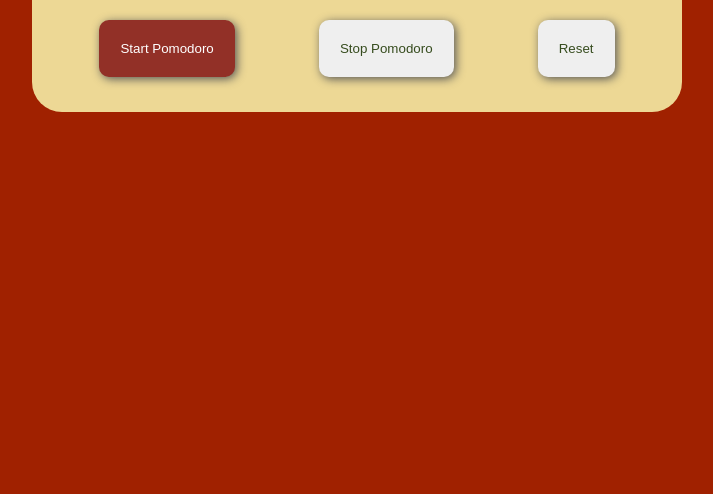
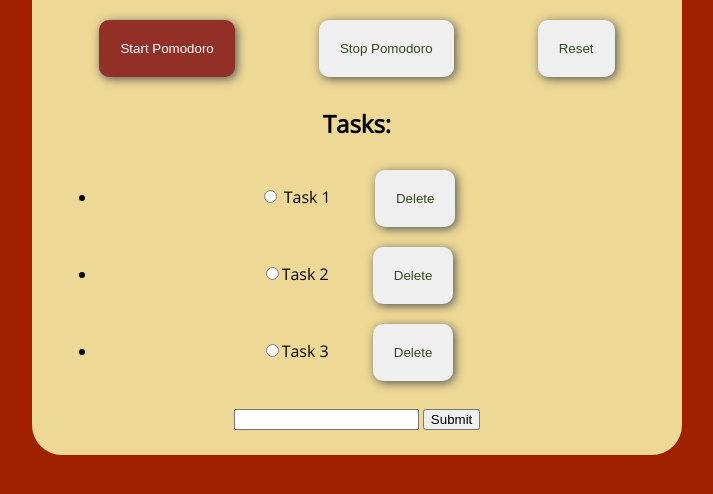
Before and after one commit to jfcisco/pomodoro-timer, a plain HTML site: page index.html in a window 1280 px wide. Shown: the part 400-894 px from the top of the page, without its empty margins (283-996 px from the left). Before the commit the page ends 800 px from the top, so only its background shows below. Drawn offline with nearby package versions, Linux system fonts and the light colour scheme.

Commit message:
Add task list

```diff
--- a/index.html
+++ b/index.html
@@ -4,35 +4,50 @@
 <head>
   <meta charset="UTF-8">
   <title>Pomodoro Timer</title>
-
-
   <link rel='stylesheet' href='https://fonts.googleapis.com/css?family=Open+Sans'>
-
   <link rel="stylesheet" href="css/style.css">
-
-
 </head>
 
 <body>
-
   <div class="timer">
     <h1>Simply Pomodoro</h1>
     <p id="time"></p>
     <div class="row">
-    <button class="btn" id="start">Start Pomodoro</button>
-    <button class="btn" id="stop">Stop Pomodoro</button>
-    <button class="btn" id="reset">Reset</button>
+      <button class="btn" id="start" type="button">Start Pomodoro</button>
+      <button class="btn" id="stop" type="button">Stop Pomodoro</button>
+      <button class="btn" id="reset" type="button">Reset</button>
+      <!-- TODO: Style button to show feedback when clicked. Also, disable outline. -->
     </div>
   </div>
-  <script src='http://cdnjs.cloudflare.com/ajax/libs/jquery/2.1.3/jquery.min.js'></script>
+
+  <div id="todo-list">
+    <h2>Tasks:</h2>
+    <ul id="task-list">
+      <!-- Is the button an inline element? -->
+      <li class="task">
+        <label><input type="radio" name="task"> Task 1</label>
+        <button type="button" class="delete-button">Delete</button>
+      </li>
 
 
+    <li class="task">
+        <label><input type="radio" name="task">Task 2</label>
+        <button type="button" class="delete-button">Delete</button>
+      </li>
 
+    <li class="task">
+        <label><input type="radio" name="task">Task 3</label>
+        <button type="button" class="delete-button">Delete</button>
+      </li>
+    </ul>
+
+    <form id="new-task">
+      <input type="text" name="new-task">
+      <input type="submit">
+    </form>
+  </div>
+  <script src='http://cdnjs.cloudflare.com/ajax/libs/jquery/2.1.3/jquery.min.js'></script>
   <script  src="js/index.js"></script>
-
-
-
-
 </body>
 
 </html>
```
Lines whose indentation alone changed are shown as unchanged.
